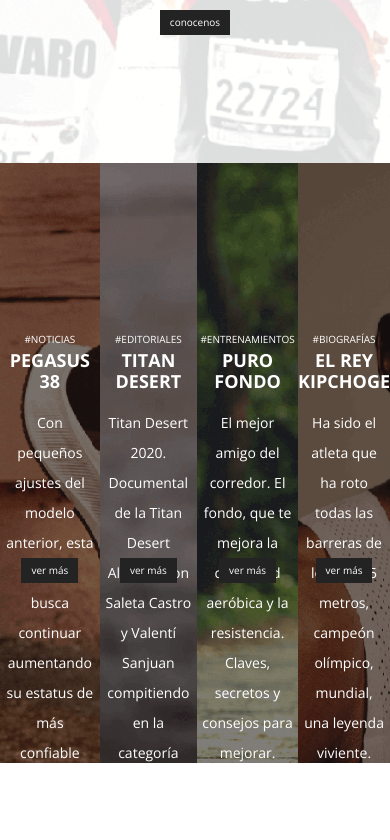
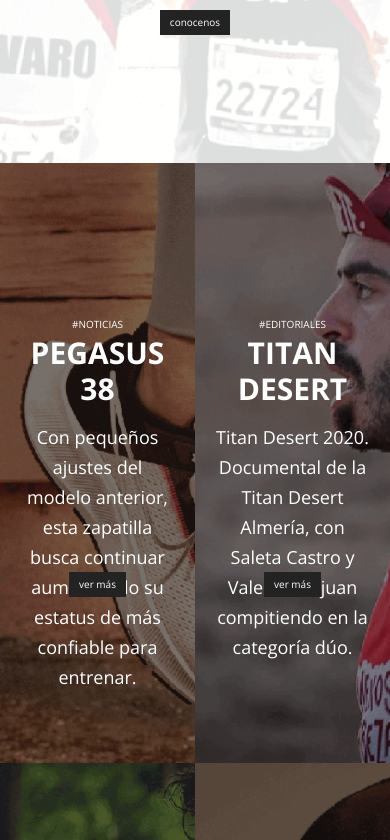
Before and after one commit to alvaroguzmandg/coderhouse, a website: page index.html in a window 390 px wide. Shown: the part 498-1338 px from the top of the page. Drawn offline with nearby package versions, Linux system fonts and the light colour scheme.

Commit message:
Ajustes mediaqueris index vista < 900

```diff
--- a/css/estilo.css
+++ b/css/estilo.css
@@ -1,8 +1,4 @@
 @media only screen and (max-width:992px) {
-    /* ESTILOS GENÉRICOS */
-    html {
-        font-size: 11px;
-    }
     #contenedorMenu {
         width: 90%;
     }
--- a/scss/views/_generales.scss
+++ b/scss/views/_generales.scss
@@ -1,3 +1,11 @@
+html {
+    @media only screen and (max-width: 900px) {
+        html {
+            font-size: 11px;
+        }
+    }
+}
+
 h1 {
     color: $textoPrincipal;
     font-weight: 700;
--- a/scss/views/_home.scss
+++ b/scss/views/_home.scss
@@ -7,15 +7,20 @@
     justify-content: center;
     background-color: black;
     color: white;
-    article {
-        grid-column-end: span 3;
+    article.novedades__bloque {
         box-sizing: border-box;
         height: 600px;
         text-align: center;
         background-size: cover;
         display: flex;
-        align-items: center
-    }
+        align-items: center;
+        .novedades__contenido {
+            width: 90%;
+            display: flex;
+            margin: 0 auto;
+            flex-direction: column;
+            justify-content: center;
+            align-items: center;
             h3 {
                 font-size: 1rem;
                 font-weight: 300;
@@ -32,13 +37,7 @@
                 margin-top: 10px;
                 height: 130px;
             }
-    .novedades__contenido {
-        width: 90%;
-        display: flex;
-        margin: 0 auto;
-        flex-direction: column;
-        justify-content: center;
-        align-items: center;
+        }
     }
     .novedades__bloque--noticia {
         background-image: url(../images/novedad-noticia.png);
@@ -51,6 +50,22 @@
     }
     .novedades__bloque--biografia {
         background-image: url(../images/novedad-biografia.png);
+    }
+    @media only screen and (max-width: 992px) {
+        display: grid;
+        grid-template-columns: repeat(12, 1fr);
+        article.novedades__bloque {
+            grid-column-end: span 6;
+            .novedades__contenido {
+                width: 80%;
+                h4 {
+                    font-size: 3rem;
+                }
+                p {
+                    font-size: 1.8rem;
+                }
+            }
+        }
     }
 }
 
@@ -191,4 +206,10 @@
     .contenedorEventos__bloqueContenido:hover {
         transform: scale(1.05);
     }
+    @media only screen and (max-width: 992px) {
+        width: 90%;
+        .contenedorEventos__eventosAnteriores {
+            gap: 15px;
         }
+    }
+}
```
Also changed, not shown: css/newEstilos.css. Lines whose indentation alone changed are shown as unchanged.
